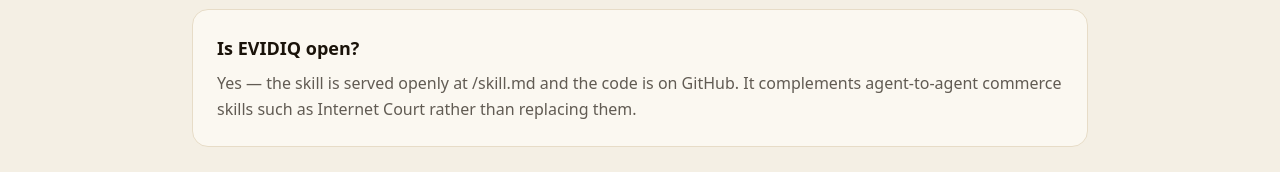
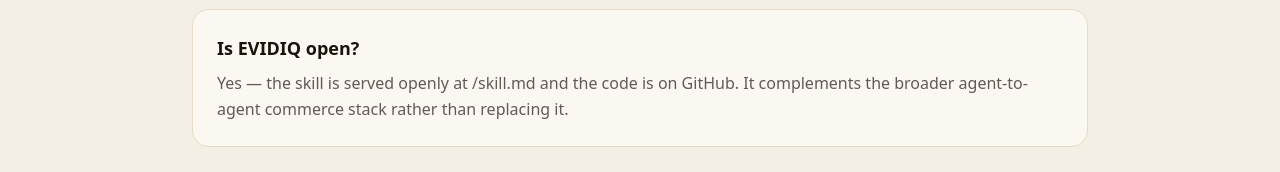
Before and after one commit to evidiq/evidiq, a Next.js app: page /faq in a window 1280 px wide. Shown: the part 1619-1791 px from the top of the page. Built offline with nearby package versions, Linux system fonts and the light colour scheme; no server answers.

Commit message:
chore(content): remove Internet Court references from FAQ, skill.md, and hero comments

```diff
--- a/app/faq/page.tsx
+++ b/app/faq/page.tsx
@@ -41,7 +41,7 @@
   },
   {
     q: "Is EVIDIQ open?",
-    a: "Yes — the skill is served openly at /skill.md and the code is on GitHub. It complements agent-to-agent commerce skills such as Internet Court rather than replacing them.",
+    a: "Yes — the skill is served openly at /skill.md and the code is on GitHub. It complements the broader agent-to-agent commerce stack rather than replacing it.",
   },
 ];
 
--- a/app/page.tsx
+++ b/app/page.tsx
@@ -190,7 +190,7 @@
   );
 }
 
-/** Closing CTA — internetcourt.org-style dark card with the skill terminal (violet accents). */
+/** Closing CTA — dark card with the skill terminal (violet accents). */
 function SkillCTA() {
   const [copied, setCopied] = useState(false);
   const cmd = "curl -s https://evidiq.dev/skill.md";
@@ -530,7 +530,7 @@
         </section>
       )}
 
-      {/* SKILL / CTA — internetcourt-style dark block */}
+      {/* SKILL / CTA — dark block */}
       <section className="relative mx-auto max-w-6xl px-6 pb-28 md:px-10">
         <Reveal>
           <SkillCTA />
--- a/lib/skill.ts
+++ b/lib/skill.ts
@@ -170,6 +170,6 @@
 Built on **0G Labs** (storage + compute/TEE for proofs), **OKX Chain / OKX AI**
 (marketplace + settlement), **x402** (pay-per-call), and **OpenClaw / Hermes**.
 Works with agents from LangChain, AutoGen, CrewAI, LlamaIndex, Haystack, or custom
-stacks, and complements agent-to-agent commerce skills such as Internet Court.
+stacks, and complements the broader agent-to-agent commerce stack.
 `;
 }
```
